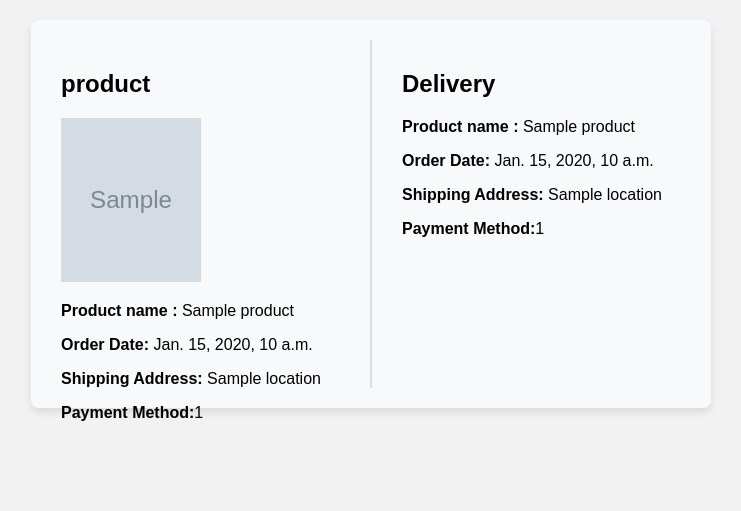
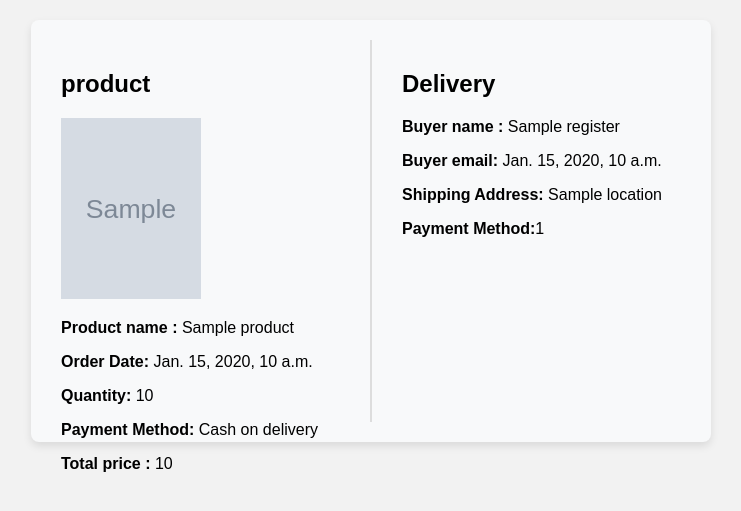
Before and after one commit to alan2325/e-commerse, a Django app: template project/template/delivery/new_delivery.html in a window 1280 px wide. Shown: the part 46-557 px from the top of the page, without its empty margins (269-1010 px from the left). Run offline with Django 5.2, Linux system fonts and the light colour scheme; the template is opened without the code that fills it: most values are stand-ins (such as "Sample title", 1, 10 or a date in 2020); grey boxes marked "Sample" are stand-in pictures.

Commit message:
template edit

```diff
--- a/project/template/delivery/new_delivery.html
+++ b/project/template/delivery/new_delivery.html
@@ -122,14 +122,15 @@
             <img src="{{i.product.image.url}}" alt="Product 1" width="50%" height="50%">
             <p><strong>Product name :</strong> {{i.product.name}}</p>
             <p><strong>Order Date:</strong> {{i.date_of_buying}}</p>
-            <p><strong>Shipping Address:</strong> {{i.user.location}}</p>
-            <p><strong>Payment Method:</strong>{{i.buy.user_id}}</p>
+            <p><strong>Quantity:</strong> {{i.puy.quantity}}</p>
+            <p><strong>Payment Method: </strong>Cash on delivery</p>
+            <p><strong>Total price : </strong>{{i.buy.price}}</p>
         </div>
         <div class="divider"></div>
         <div class="right">
             <h2>Delivery</h2>
-            <p><strong>Product name :</strong> {{i.product.name}}</p>
-            <p><strong>Order Date:</strong> {{i.date_of_buying}}</p>
+            <p><strong>Buyer name :</strong> {{i.Register.name}}</p>
+            <p><strong>Buyer email:</strong> {{i.date_of_buying}}</p>
             <p><strong>Shipping Address:</strong> {{i.user.location}}</p>
             <p><strong>Payment Method:</strong>{{i.buy.user_id}}</p>
         </div>
--- a/project/template/user/user_home.html
+++ b/project/template/user/user_home.html
@@ -42,7 +42,7 @@
                     <a class="nav-link" href="../user_view_cart">My Cart</a>
                 </li>
                 <li class="nav-item">
-                    <a class="nav-link" href="../new_delivery/{{i.pk}}">Delivery</a>
+                    <a class="nav-link" href="../delivery">Delivery</a>
                 </li>
                 <!-- <li class="nav-item">
                     <a class="nav-link" href="../bookinghistory">Booking history</a>
```
Also changed, not shown: project/app/views.py (+7 -11 lines), project/db.sqlite3.
